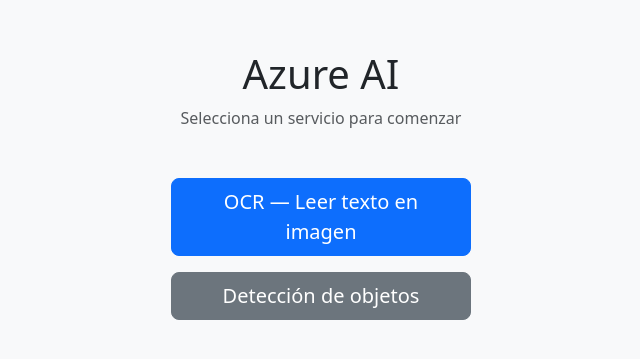
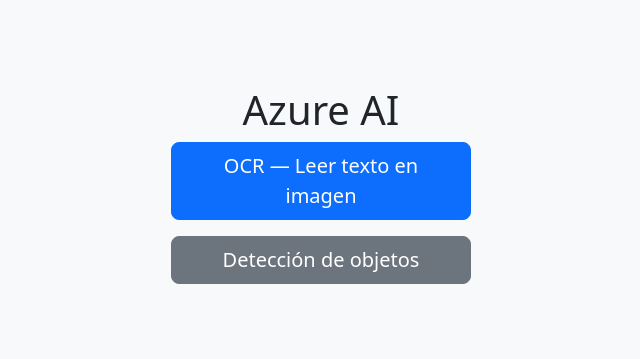
Before and after one commit to tasaycodiego76-hue/TAREA-07-SEMINARIO-AZURE, a website: page Public/index.html in a window 1280 px wide. Shown: the part 215-574 px from the top of the page, without its empty margins (319-959 px from the left). Drawn offline with nearby package versions, Linux system fonts and the light colour scheme.

```diff
--- a/Controllers/DeteccionController.js
+++ b/Controllers/DeteccionController.js
@@ -23,7 +23,7 @@
             throw new Error(errorData.error.message)
         }
 
-        // Azure devuelve el resultado inmediatamente (no necesita polling)
+        // Azure devuelve el resultado inmediatamente
         const data = await response.json()
 
         // Formatear los objetos detectados
--- a/Public/index.html
+++ b/Public/index.html
@@ -11,7 +11,6 @@
     <div class="container d-flex flex-column align-items-center justify-content-center min-vh-100">
 
         <h1 class="mb-2">Azure AI</h1>
-        <p class="text-muted mb-5">Selecciona un servicio para comenzar</p>
 
         <div class="d-grid gap-3" style="width: 300px;">
 
```
Also changed, not shown: README.md (added), 1 other file.
